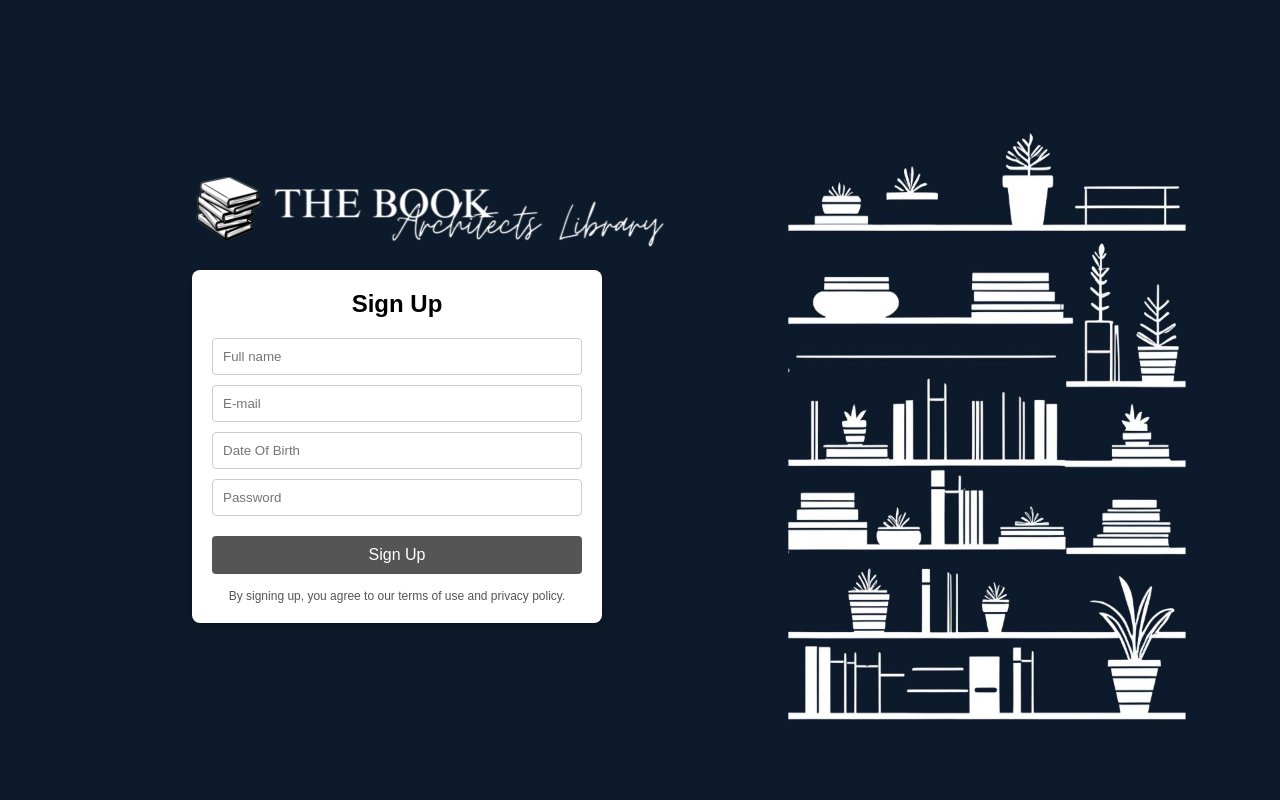
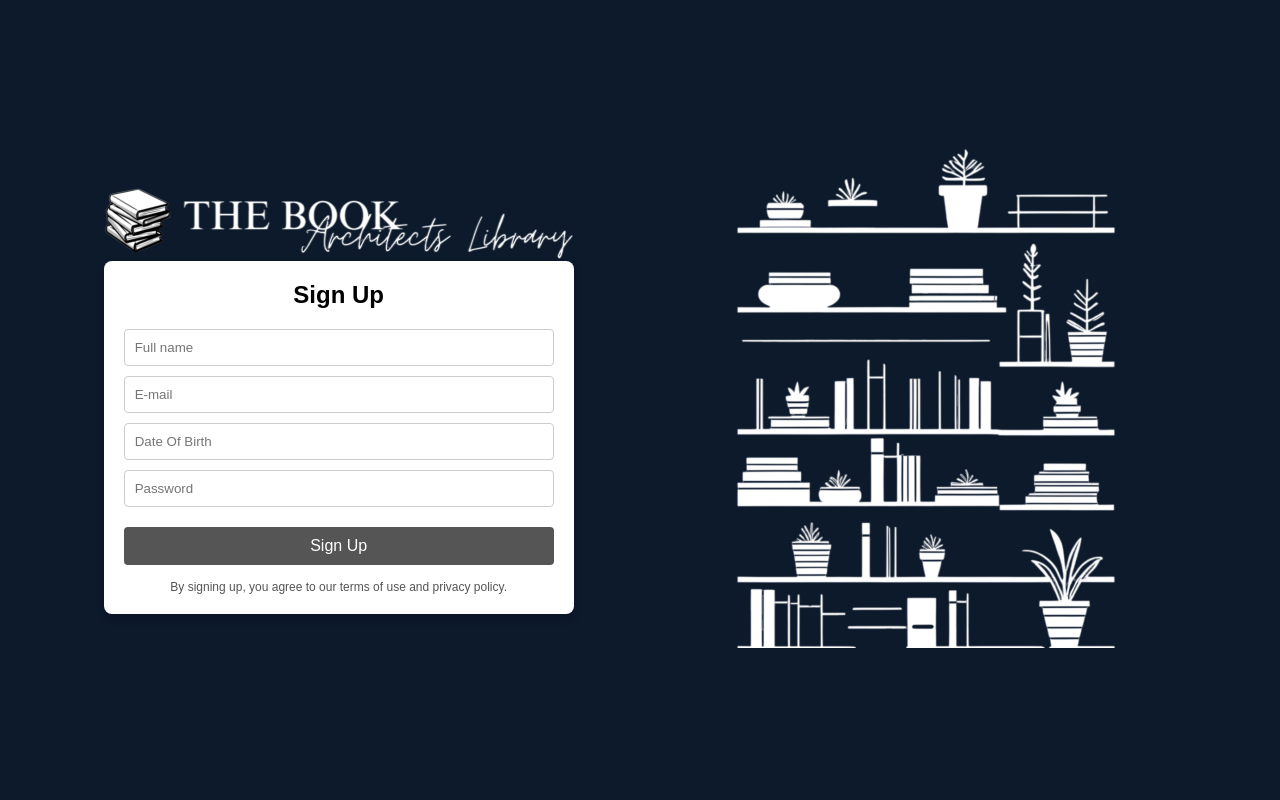
Before and after one commit to nasaprayas/LIBRARY, a Flask app: page /signup in a window 1280 px wide. Run offline with Flask 3, Linux system fonts and the light colour scheme.

Commit message:
login signup home_page upadates

```diff
--- a/Routes/routes.py
+++ b/Routes/routes.py
@@ -1,4 +1,4 @@
-from flask import Blueprint, render_template
+from flask import Blueprint, render_template, request
 
 bp = Blueprint('bp', __name__)
 
@@ -12,4 +12,6 @@ def login():
 
 @bp.route('/signup', methods=['GET','POST'])
 def signup():
-    return render_template('sign_up.html')
+    if request.method == 'GET':
+        return render_template('sign_up.html')
+    # elif request.method == 'POST':
--- a/Static/css/login_signup.css
+++ b/Static/css/login_signup.css
@@ -7,25 +7,24 @@
 
 body {
     display: flex;
-    flex-direction: column;
-    justify-content: center;
-    align-items: flex-start;
+    flex-direction: row;
+    justify-content: space-evenly;
+    align-items: center;
     height: 100vh;
-    background-image: url('../media/backgronds/login_signup_home.jpg');
+    background-color: #0d1a2c;
     background-size: contain;
-    margin-left: 15%;
     background-repeat: round;
 }
 
-img {
-    height: 93px;
-    width: 538px;
-    object-fit: none;
+.container{
+    display: flex;
+    flex-direction: column;
+    align-items: center;
 }
 
-.container {
+.form-container {
     background-color: #fff;
-    width: 410px;
+    width: 470px;
     padding: 20px;
     border-radius: 8px;
     box-shadow: 0 4px 8px rgba(0, 0, 0, 0.2);
--- /dev/null
+++ b/Static/js/sign_up.js
@@ -0,0 +1,20 @@
+const nameInput = document.getElementById('full_name');
+const userMailInput = document.getElementById('email');
+const dobInput = document.getElementById('dob');
+const passwordInput = document.getElementById('password');
+const signInButton = document.getElementById('signUpButton');
+
+function toggleSignUpButton() {
+    if (userMailInput.value.trim() !== "" && passwordInput.value.trim() !== "" && nameInput.value.trim() !== "" && dobInput.value.trim() !== "") {
+        signInButton.disabled = false;
+        signInButton.classList.remove('secondary');
+    } else {
+        signInButton.disabled = true;
+        signInButton.classList.add('secondary');
+        }
+}
+
+dobInput.addEventListener('input', toggleSignUpButton);
+nameInput.addEventListener('input', toggleSignUpButton);
+userMailInput.addEventListener('input', toggleSignUpButton);
+passwordInput.addEventListener('input', toggleSignUpButton);
--- a/Templates/sign_up.html
+++ b/Templates/sign_up.html
@@ -8,17 +8,22 @@
     <link rel="stylesheet" href="{{  url_for('static', filename='css/login_signup.css')  }}">
 </head>
 <body>
-    <img src="{{  url_for('static', filename='media/icons/full_icon_white.png')  }}" alt="icon">
     <div class="container">
+        <img src="{{  url_for('static', filename='media/icons/full_icon_white.png')  }}" alt="icon">
         <div class="form-container">
             <h2>Sign Up</h2>
-            <input type="text" placeholder="Full name" class="input-field" id="full_name" name="full_name">
-            <input type="text" placeholder="E-mail" class="input-field" id="email">
-            <input type="text" placeholder="Date Of Birth" class="input-field" onfocus="(this.type='date')" onblur="(this.type='text')" id="dob" name="dob">
-            <input type="password" placeholder="Password" class="input-field" id="password">
-            <button class="button secondary" id="signUnButton">Sign Up</button>
+            <form action="/login">
+                <input type="text" placeholder="Full name" class="input-field" id="full_name" name="full_name">
+                <input type="text" placeholder="E-mail" class="input-field" id="email">
+                <input type="text" placeholder="Date Of Birth" class="input-field" onfocus="(this.type='date')" onblur="(this.type='text')" id="dob" name="dob">
+                <input type="password" placeholder="Password" class="input-field" id="password">
+                <button class="button secondary" id="signUpButton" type="submit">Sign Up</button>
+            </form>
             <p class="terms">By signing up, you agree to our terms of use and privacy policy.</p>
         </div>
+    </div>
+    <div class="bg-image">
+        <img src="{{  url_for('static', filename='media/backgrounds/login_signup_home.png')  }}" alt="">
     </div>
     <script src="{{  url_for('static', filename='js/sign_up.js')  }}"></script>
 </body>
```
Also changed, not shown: Models/member_model.py (+2 -5 lines), Static/css/home_page.css (+19 -18 lines), Static/js/log_in.js (+6 -6 lines), Templates/home_page.html (+4 -6 lines), Templates/log_in.html (+6 -3 lines), Controllers/user_controller.py (added), Static/media/backgronds/login_signup_home.jpg (deleted), Static/media/backgrounds/login_signup_home.png (added), Static/media/icons/full_icon_white.png.
